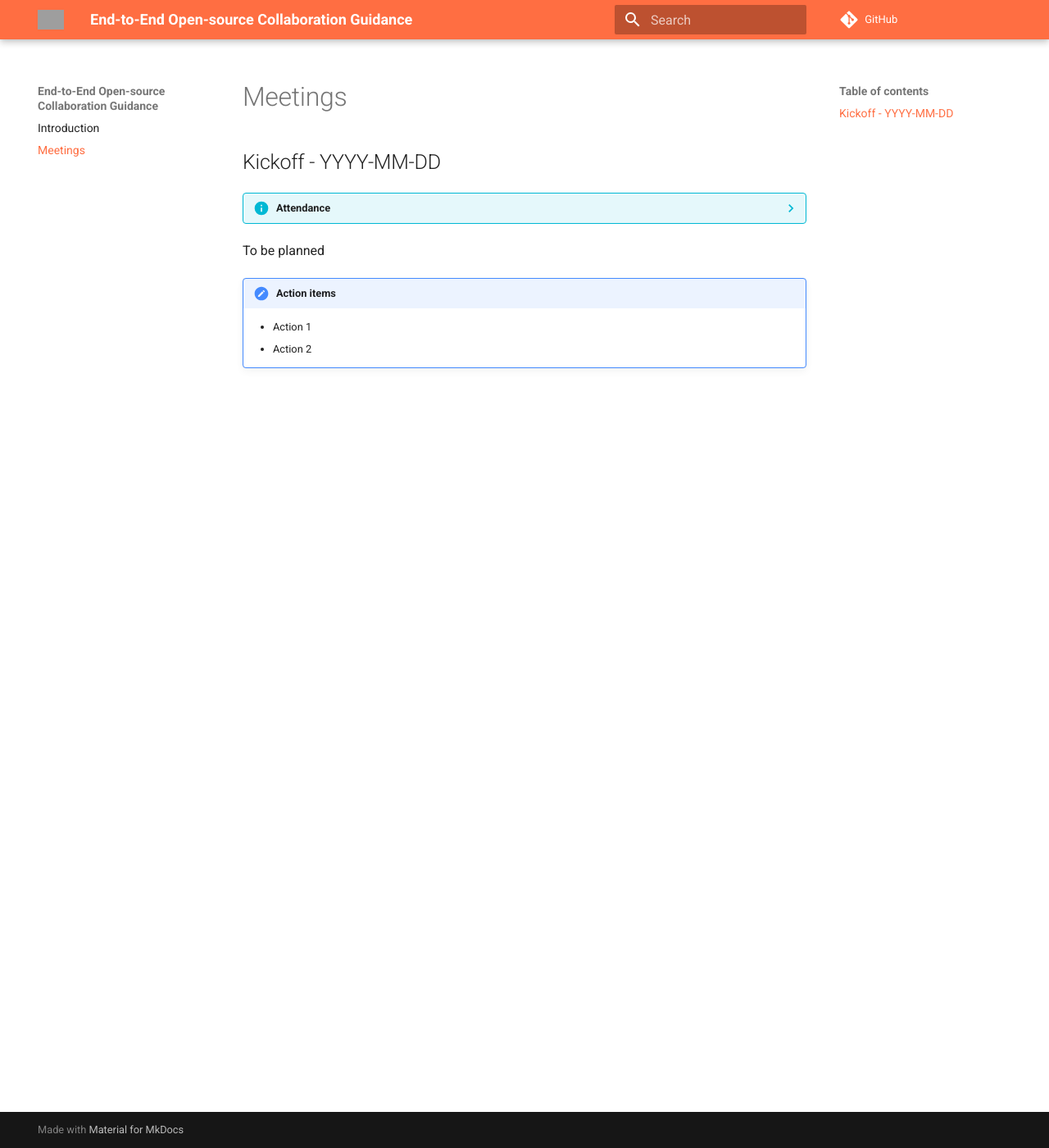
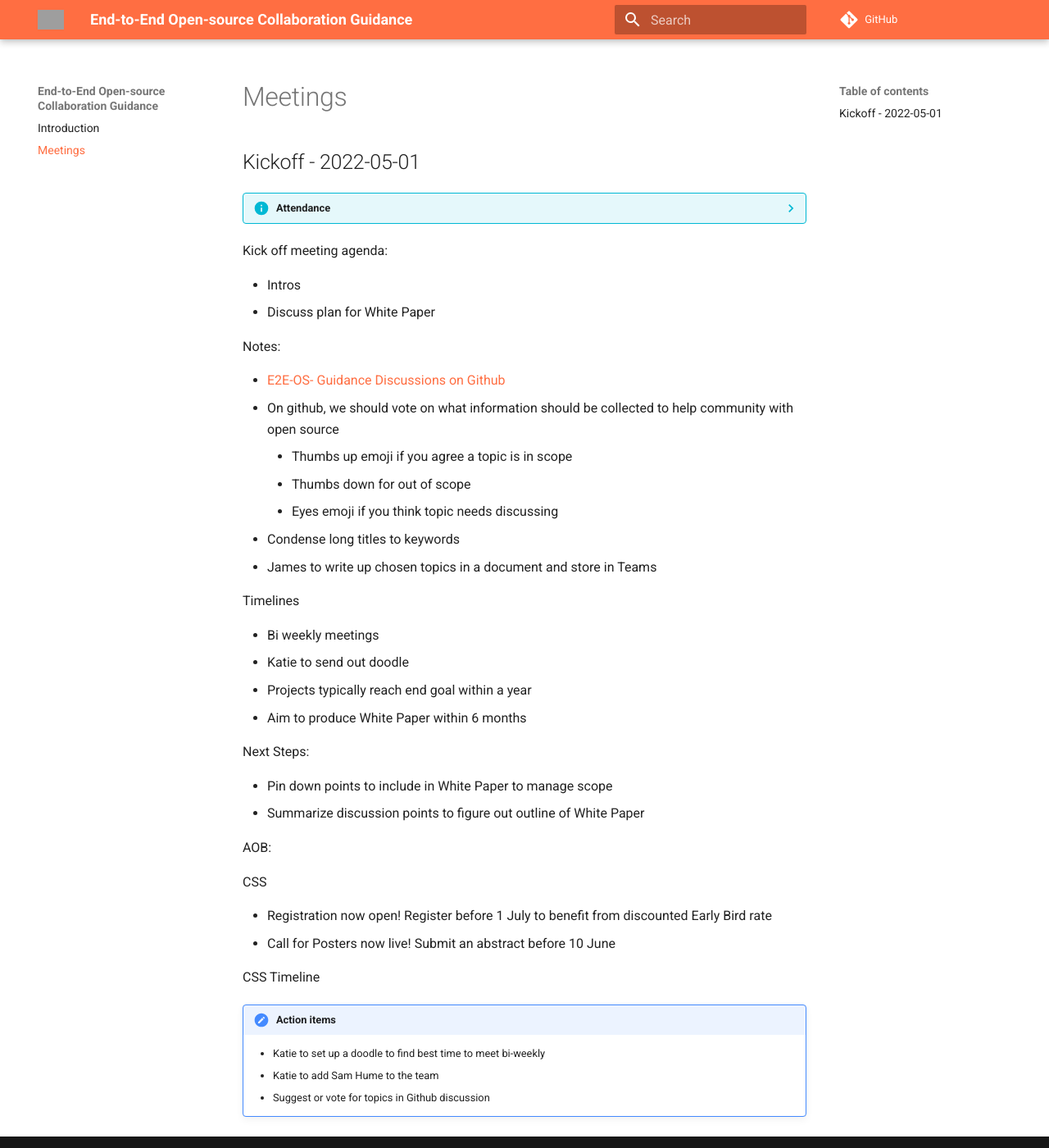
Before and after one commit to phuse-org/E2E-OS-Guidance, an MkDocs documentation site: the page built from docs/meetings.md, in a window 1280 px wide and 1400 px high. Shown: the whole window at 82% size. Built offline with MkDocs 1.6.1 and Material for MkDocs 9.7.7, drawn with Linux system fonts in a browser that asks for light colours; comment, search, counter and statistics services are not loaded; grey boxes are pictures that could not be loaded.

Commit message:
add a meeting

```diff
--- a/docs/meetings.md
+++ b/docs/meetings.md
@@ -6,15 +6,50 @@ search:
 
 # Meetings
 
-## Kickoff - YYYY-MM-DD
+## Kickoff - 2022-05-01
 
 ??? info "Attendance"
 
-    James Black, Mike Stackhouse
+    James Black, Mike Stackhouse, Estella Dong, Keaven Anderson, Bhavin Busa
 
-To be planned
+Kick off meeting agenda:
+
+- Intros
+- Discuss plan for White Paper
+
+Notes:
+
+- [E2E-OS- Guidance Discussions on Github](https://github.com/phuse-org/E2E-OS-Guidance/discussions/1)
+- On github, we should vote on what information should be collected to help community with open source
+    - Thumbs up emoji if you agree a topic is in scope
+    - Thumbs down for out of scope
+    - Eyes emoji if you think topic needs discussing
+- Condense long titles to keywords
+- James to write up chosen topics in a document and store in Teams
+
+Timelines
+
+- Bi weekly meetings
+- Katie to send out doodle
+- Projects typically reach end goal within a year
+- Aim to produce White Paper within 6 months
+
+Next Steps:
+
+- Pin down points to include in White Paper to manage scope
+- Summarize discussion points to figure out outline of White Paper
+
+AOB:
+
+CSS
+
+- Registration now open! Register before 1 July to benefit from discounted Early Bird rate
+- Call for Posters now live! Submit an abstract before 10 June
+
+CSS Timeline
 
 !!! check "Action items"
 
-    * Action 1
-    * Action 2
+    * Katie to set up a doodle to find best time to meet bi-weekly
+    * Katie to add Sam Hume to the team
+    * Suggest or vote for topics in Github discussion
```
